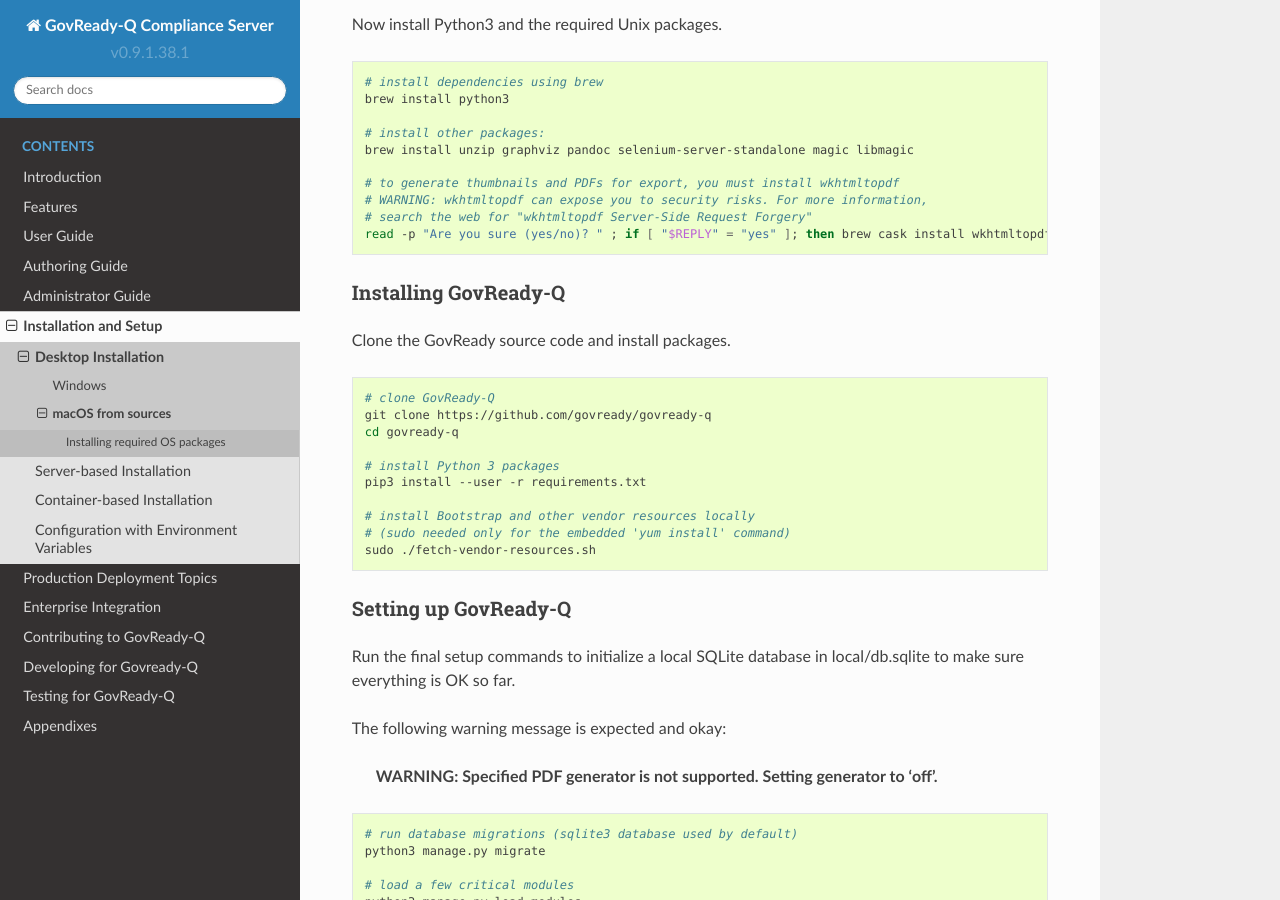
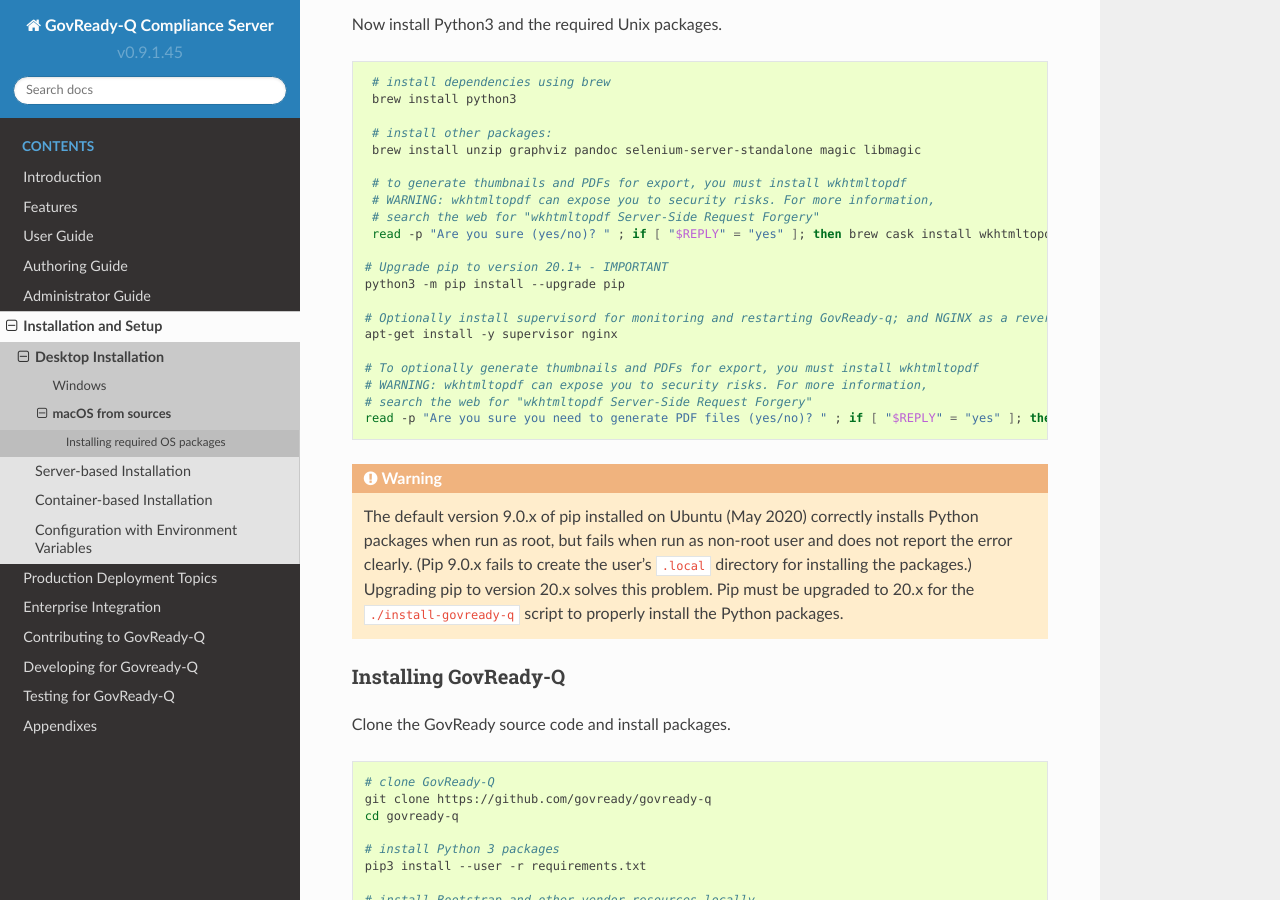
Before and after one commit to GovReady/govready-q-docs, a Sphinx documentation site: the page built from source/installation-and-setup/desktop-installation/macos.rst, in a window 1280 px wide and 900 px high, scrolled down 579 px. Built offline with Sphinx 7.4.7 and the Read the Docs theme 2.0.0, drawn with Linux system fonts in a browser that asks for light colours.

Commit message:
Add pip upgrade instruction to installs
It is important to upgrade pip to v20.x.
Install will have problems, particularly gunicorn and gevent,
with Pip 9.x.

Update installs for MacOS and CentOS to upgrade pip.
Pip may also need to be upgraded for Windows.

```diff
--- a/source/conf.py
+++ b/source/conf.py
@@ -29,9 +29,9 @@
 github_doc_root = 'https://github.com/GovReady/govready-q/tree/master/docs'
 
 # The short X.Y version
-version = 'v0.9.1.38.1'
+version = 'v0.9.1.45'
 # The full version, including alpha/beta/rc tags
-release = 'v0.9.1.38.1'
+release = 'v0.9.1.45'
 
 
 # -- General configuration ---------------------------------------------------
--- a/source/installation-and-setup/desktop-installation/macos.rst
+++ b/source/installation-and-setup/desktop-installation/macos.rst
@@ -35,6 +35,22 @@
     # WARNING: wkhtmltopdf can expose you to security risks. For more information,
     # search the web for "wkhtmltopdf Server-Side Request Forgery"
     read -p "Are you sure (yes/no)? " ; if [ "$REPLY" = "yes" ]; then brew cask install wkhtmltopdf ; fi
+
+   # Upgrade pip to version 20.1+ - IMPORTANT
+   python3 -m pip install --upgrade pip
+
+   # Optionally install supervisord for monitoring and restarting GovReady-q; and NGINX as a reverse proxy
+   apt-get install -y supervisor nginx
+
+   # To optionally generate thumbnails and PDFs for export, you must install wkhtmltopdf
+   # WARNING: wkhtmltopdf can expose you to security risks. For more information,
+   # search the web for "wkhtmltopdf Server-Side Request Forgery"
+   read -p "Are you sure you need to generate PDF files (yes/no)? " ; if [ "$REPLY" = "yes" ]; then apt-get install wkhtmltopdf ; fi
+
+.. warning::
+   The default version 9.0.x of pip installed on Ubuntu (May 2020) correctly installs Python packages when run as root, but fails when run as non-root user and does not report the error clearly. (Pip 9.0.x fails to create the user's ``.local`` directory for installing the packages.)
+   Upgrading pip to version 20.x solves this problem. Pip must be upgraded to 20.x for the ``./install-govready-q`` script to properly install the
+   Python packages.
 
 Installing GovReady-Q
 ~~~~~~~~~~~~~~~~~~~~~
--- a/source/installation-and-setup/server-based-installation/linux/centos7/index.rst
+++ b/source/installation-and-setup/server-based-installation/linux/centos7/index.rst
@@ -42,7 +42,7 @@
    unzip jq \
    graphviz pandoc
 
-   # Upgrade pip to version 20.1+
+   # Upgrade pip to version 20.1+ - IMPORTANT
    pip3 install --upgrade pip
 
    # Optionally install supervisord for monitoring and restarting GovReady-q; and NGINX as a reverse proxy
--- a/source/installation-and-setup/server-based-installation/linux/centos8/index.rst
+++ b/source/installation-and-setup/server-based-installation/linux/centos8/index.rst
@@ -44,7 +44,7 @@
    dnf config-manager --set-enabled PowerTools
    dnf install pandoc
 
-   # Upgrade pip to version 20.1+
+   # Upgrade pip to version 20.1+ - IMPORTANT
    pip install --upgrade pip
 
    # Optionally install supervisord for monitoring and restarting GovReady-q; and NGINX as a reverse proxy
--- a/source/installation-and-setup/server-based-installation/linux/ubuntu/index.rst
+++ b/source/installation-and-setup/server-based-installation/linux/ubuntu/index.rst
@@ -44,7 +44,7 @@
    gunicorn3 \
    language-pack-en-base language-pack-en
 
-   # Upgrade pip to version 20.1+
+   # Upgrade pip to version 20.1+ - IMPORTANT
    python3 -m pip install --upgrade pip
 
    # Optionally install supervisord for monitoring and restarting GovReady-q; and NGINX as a reverse proxy
```
